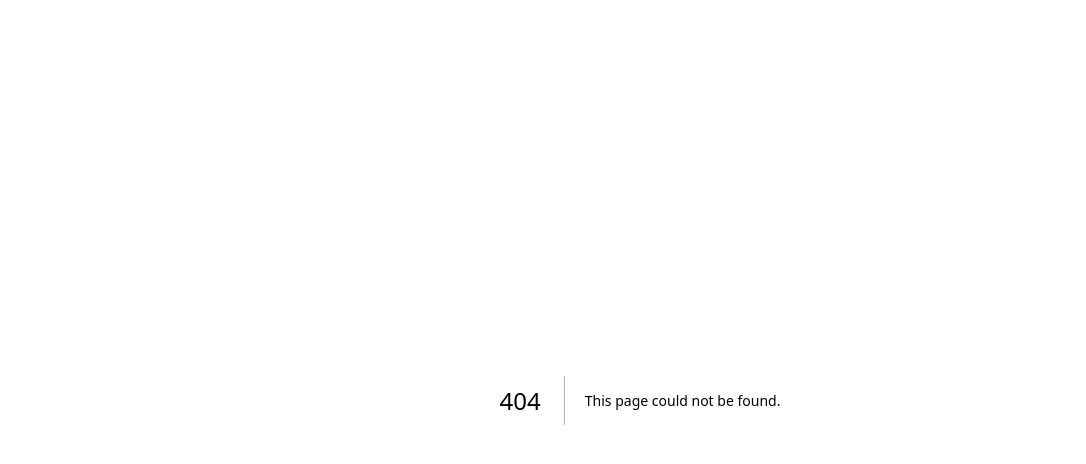
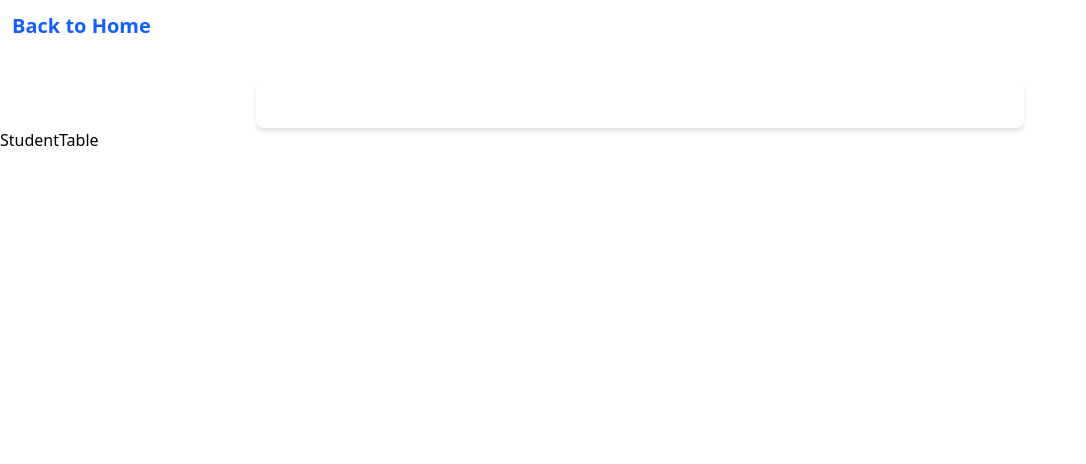
Before and after one commit to KPRAHUL1/Student-Crud, a Next.js app: page /ReduxStudentRegistration in a window 1280 px wide. Before the commit this address had no page. Shown: the top 464 px of the page, without its empty margins (0-1086 px from the left). Built offline with nearby package versions, Linux system fonts and the light colour scheme.

Commit message:
create the codeog Rudex project in student reginstartion

```diff
--- a/package.json
+++ b/package.json
@@ -9,10 +9,12 @@
     "lint": "next lint"
   },
   "dependencies": {
+    "@reduxjs/toolkit": "^2.8.2",
     "clsx": "^2.1.1",
     "next": "15.4.2",
     "react": "19.1.0",
-    "react-dom": "19.1.0"
+    "react-dom": "19.1.0",
+    "redux": "^5.0.1"
   },
   "devDependencies": {
     "@eslint/eslintrc": "^3",
--- /dev/null
+++ b/src/app/ReduxStudentRegistration/components/StudentForm.tsx
@@ -0,0 +1,13 @@
+import React from 'react'
+
+const StudentForm = () => {
+  return (
+    <>
+     <div className="max-w-3xl mx-auto p-6 bg-white shadow-md rounded-lg mt-10">
+
+     </div>
+    </>
+  )
+}
+
+export default StudentForm
--- /dev/null
+++ b/src/app/ReduxStudentRegistration/components/StudentTable.tsx
@@ -0,0 +1,9 @@
+import React from 'react'
+
+const StudentTable = () => {
+  return (
+    <div>StudentTable</div>
+  )
+}
+
+export default StudentTable
--- /dev/null
+++ b/src/app/ReduxStudentRegistration/page.tsx
@@ -0,0 +1,18 @@
+import React from 'react'
+import StudentForm from '../ReduxStudentRegistration/components/StudentForm'
+import StudentTable from '../ReduxStudentRegistration/components/StudentTable'
+import Link from 'next/link'
+
+const ReduxStudent = () => {
+  return (
+    <>
+     <Link href="/">
+          <h1 className="text-xl font-bold text-blue-600 hover:text-blue-800 transition-all m-3"> Back to Home</h1>
+        </Link>
+    <StudentForm/>
+    <StudentTable/>
+    </>
+  )
+}
+
+export default ReduxStudent
--- a/src/app/page.tsx
+++ b/src/app/page.tsx
@@ -10,7 +10,7 @@ export default function Home() {
         <Link href="/StudentRegistration">
           <button className="bg-blue-500 hover:bg-blue-600 text-white px-4 py-2 rounded">Simple CRUD</button>
         </Link>
-        <Link href="/student-redux">
+        <Link href="/ReduxStudentRegistration">
           <button className="bg-purple-500 hover:bg-purple-600 text-white px-4 py-2 rounded">Redux CRUD</button>
         </Link>
         <Link href="/student-context">
```
Also changed, not shown: 1 other file (tests, documents, lock files or other folders).
